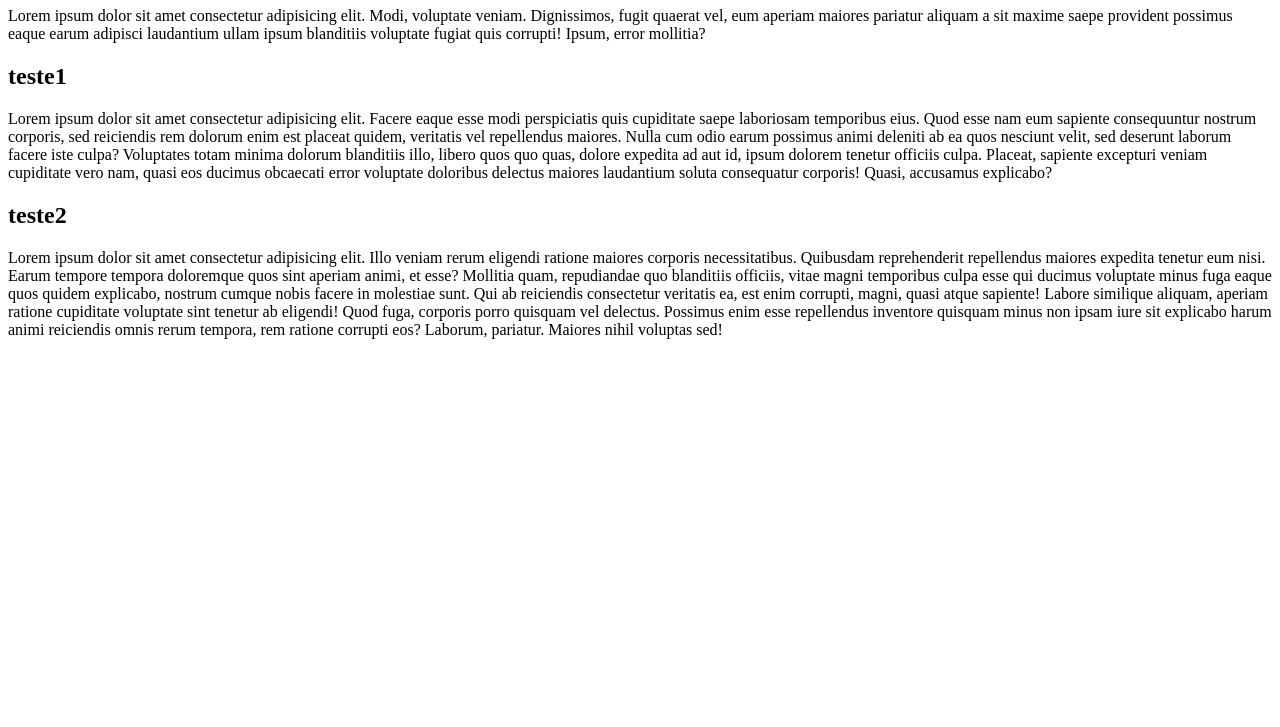
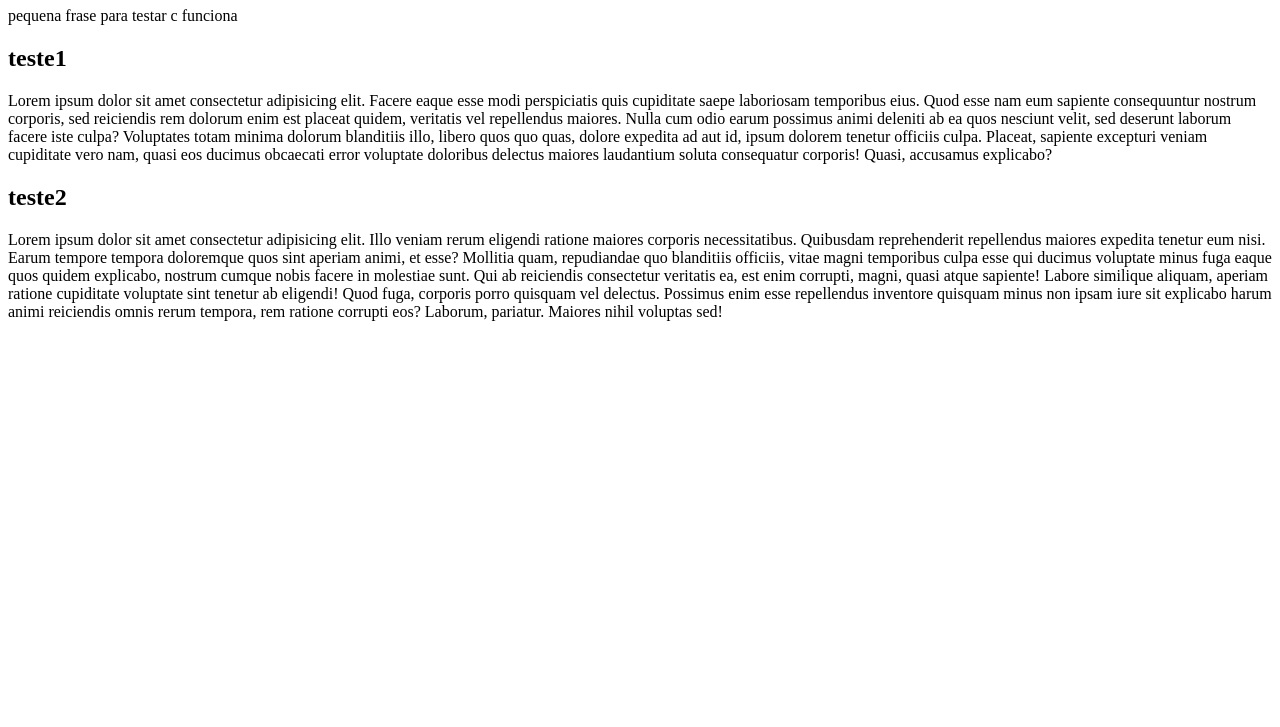
Before and after one commit to GustSp3012/teste, a plain HTML site: page index.html in a window 1280 px wide. Shown: the part 73-800 px from the top of the page. Drawn offline with Linux system fonts and the light colour scheme.

Commit message:
comecei escrever

```diff
--- a/index.html
+++ b/index.html
@@ -3,17 +3,11 @@
   <head>
     <meta charset="UTF-8" />
     <meta name="viewport" content="width=device-width, initial-scale=1.0" />
-    <title>Document</title>
+    <title>Guaabara curso</title>
   </head>
   <body>
     <h1>Testando o git hub com branches</h1>
-    <p>
-      Lorem ipsum dolor sit amet consectetur adipisicing elit. Modi, voluptate
-      veniam. Dignissimos, fugit quaerat vel, eum aperiam maiores pariatur
-      aliquam a sit maxime saepe provident possimus eaque earum adipisci
-      laudantium ullam ipsum blanditiis voluptate fugiat quis corrupti! Ipsum,
-      error mollitia?
-    </p>
+    <p>pequena frase para testar c funciona</p>
     <article>
       <h2>teste1</h2>
       <p>
```
